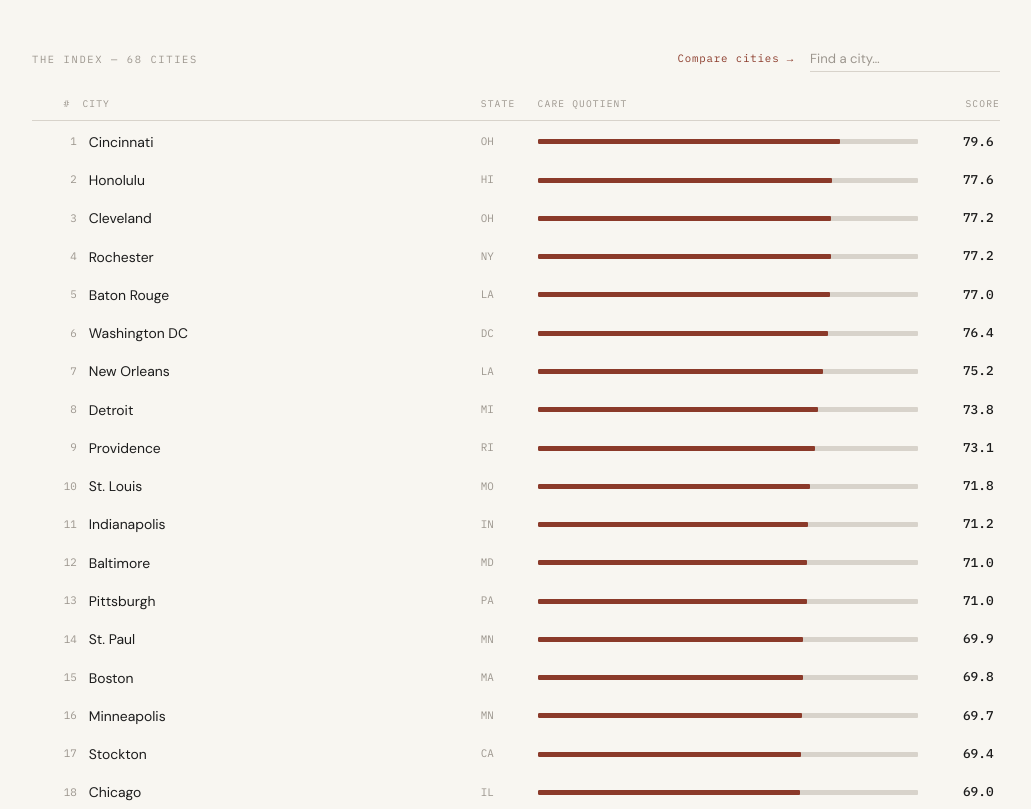
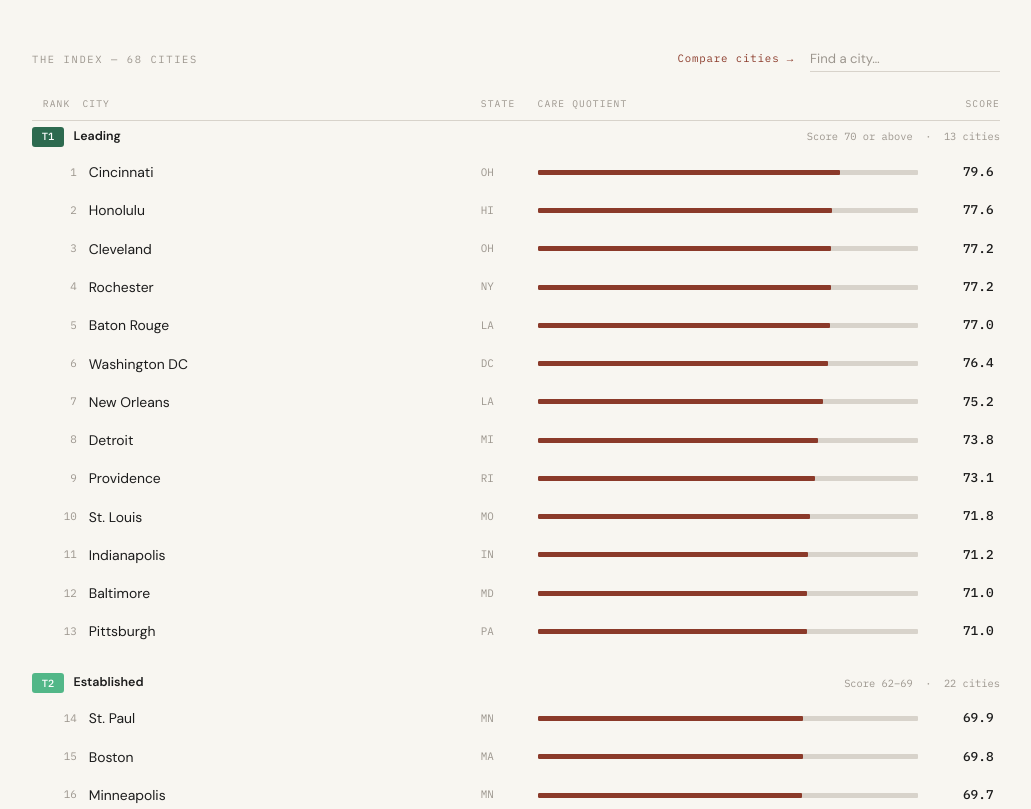
Before and after one commit to petedur/Care-Quotient---Claude-Code, a plain HTML site: page docs/index.html in a window 1280 px wide. Shown: the part 1175-1984 px from the top of the page, without its empty margins (124-1155 px from the left). Drawn offline with nearby package versions, Linux system fonts and the light colour scheme.

Commit message:
Phase 5: Add tier system to rankings and city pages
Four absolute score bands (Leading ≥70, Established ≥62, Growing ≥53,
Emerging <53) replace pure rank ordering. Home page ranking list groups
cities under labeled tier headers with city counts; search handler hides
empty tier headers when filtering. City pages show a tier badge next to
the rank line in the CQ display.

Co-Authored-By: Claude Sonnet 4.6 <noreply@anthropic.com>

```diff
--- a/docs/app.js
+++ b/docs/app.js
@@ -143,25 +143,64 @@ function initHomeMap(cities) {
   }, 200);
 }
 
+// ── Tier system ─────────────────────────────────────────────────────────────
+// Four tiers based on absolute score bands, not relative rank.
+// Leading ≥70 | Established ≥62 | Growing ≥53 | Emerging <53
+
+var TIERS = [
+  { num: 1, label: 'Leading',     min: 70,  color: '#2d6a4f', desc: 'Score 70 or above' },
+  { num: 2, label: 'Established', min: 62,  color: '#52b788', desc: 'Score 62–69' },
+  { num: 3, label: 'Growing',     min: 53,  color: '#c49a00', desc: 'Score 53–61' },
+  { num: 4, label: 'Emerging',    min: 0,   color: '#c0392b', desc: 'Score below 53' },
+];
+
+function cqTier(score) {
+  for (var i = 0; i < TIERS.length; i++) {
+    if (score >= TIERS[i].min) return TIERS[i];
+  }
+  return TIERS[TIERS.length - 1];
+}
+
 // ── Home ────────────────────────────────────────────────────────────────────
 
 function renderHome(app) {
   var cities = getCitiesSorted();
   var total  = cities.length;
 
-  var rows = cities.map(function(city, i) {
+  // Group cities into tiers, preserving global rank within each row
+  var tierBuckets = { 1: [], 2: [], 3: [], 4: [] };
+  cities.forEach(function(city, i) {
+    tierBuckets[cqTier(city.cq).num].push({ city: city, rank: i + 1 });
+  });
+
+  var rows = TIERS.map(function(tier) {
+    var bucket = tierBuckets[tier.num];
+    if (!bucket.length) return '';
+    var tierRows = bucket.map(function(item) {
+      var city = item.city;
       return [
         '<a class="ranking-row" href="#/city/', city.key, '"',
           ' role="link" tabindex="0"',
           ' aria-label="', city.name, ', Care Quotient ', fmt(city.cq), '">',
-        '<span class="r-rank">', i + 1, '</span>',
-        '<span class="r-name">',  city.name, '</span>',
+          '<span class="r-rank">', item.rank, '</span>',
+          '<span class="r-name">', city.name, '</span>',
           '<span class="r-state">', city.state, '</span>',
           '<div class="r-bar">',
             '<div class="r-bar-fill" data-target="', fmt(city.cq, 1), '"></div>',
           '</div>',
           '<span class="r-score">', fmt(city.cq), '</span>',
-      '</a>'
+        '</a>',
+      ].join('');
+    }).join('');
+    return [
+      '<div class="tier-group" data-tier="', tier.num, '">',
+        '<div class="tier-header">',
+          '<span class="tier-badge" style="background:', tier.color, '">T', tier.num, '</span>',
+          '<span class="tier-header-label">', tier.label, '</span>',
+          '<span class="tier-header-desc">', tier.desc, ' &nbsp;&middot;&nbsp; ', bucket.length, ' ', bucket.length === 1 ? 'city' : 'cities', '</span>',
+        '</div>',
+        tierRows,
+      '</div>',
     ].join('');
   }).join('');
 
@@ -207,7 +246,7 @@ function renderHome(app) {
       '</div>',
 
       '<div class="col-headers">',
-        '<span class="col-h right">#</span>',
+        '<span class="col-h right">Rank</span>',
         '<span class="col-h">City</span>',
         '<span class="col-h">State</span>',
         '<span class="col-h">Care Quotient</span>',
@@ -317,6 +356,11 @@ function renderHome(app) {
       var show  = !q || name.indexOf(q) !== -1 || state.indexOf(q) !== -1;
       row.classList.toggle('hidden', !show);
       if (show) visible++;
+    });
+    // Hide tier group headers when all their rows are hidden
+    rankingTable.querySelectorAll('.tier-group').forEach(function(group) {
+      var anyVisible = group.querySelectorAll('.ranking-row:not(.hidden)').length > 0;
+      group.querySelector('.tier-header').classList.toggle('hidden', !anyVisible);
     });
     noResults.style.display = visible === 0 ? 'block' : 'none';
   });
@@ -724,6 +768,10 @@ function renderCity(app, key) {
         '<div class="cq-aside">',
           '<div class="cq-label">Care Quotient</div>',
           '<div class="cq-rank">Ranked ', rank, ' of ', total, ' cities</div>',
+          '<div class="cq-tier">',
+            '<span class="tier-badge" style="background:', cqTier(city.cq).color, '">T', cqTier(city.cq).num, '</span>',
+            '<span class="tier-label-text">', cqTier(city.cq).label, '</span>',
+          '</div>',
         '</div>',
       '</div>',
 
--- a/docs/styles.css
+++ b/docs/styles.css
@@ -259,6 +259,65 @@ body {
   color: var(--ink-muted);
   padding: 1.5rem 0;
   display: none;
+}
+
+/* ── Tier groups ────────────────────────────────────────────────────────── */
+.tier-header {
+  display: flex;
+  align-items: center;
+  gap: 0.6rem;
+  padding: 0.9rem 0 0.4rem;
+  border-top: 1px solid var(--border);
+  margin-top: 0.5rem;
+}
+.tier-group:first-child .tier-header {
+  border-top: none;
+  margin-top: 0;
+  padding-top: 0.25rem;
+}
+.tier-header.hidden { display: none; }
+
+.tier-badge {
+  display: inline-flex;
+  align-items: center;
+  justify-content: center;
+  width: 2rem;
+  height: 1.25rem;
+  border-radius: 3px;
+  font-family: var(--mono);
+  font-size: 0.65rem;
+  font-weight: 500;
+  color: #fff;
+  flex-shrink: 0;
+}
+
+.tier-header-label {
+  font-family: var(--sans);
+  font-size: 0.78rem;
+  font-weight: 600;
+  color: var(--ink);
+}
+
+.tier-header-desc {
+  font-family: var(--mono);
+  font-size: 0.65rem;
+  color: var(--ink-muted);
+  margin-left: auto;
+}
+
+/* City page tier display */
+.cq-tier {
+  display: flex;
+  align-items: center;
+  gap: 0.5rem;
+  margin-top: 0.4rem;
+}
+
+.tier-label-text {
+  font-family: var(--sans);
+  font-size: 0.78rem;
+  font-weight: 500;
+  color: var(--ink-mid);
 }
 
 /* ── Pillars explainer ──────────────────────────────────────────────────── */
```
Lines whose indentation alone changed are shown as unchanged.
